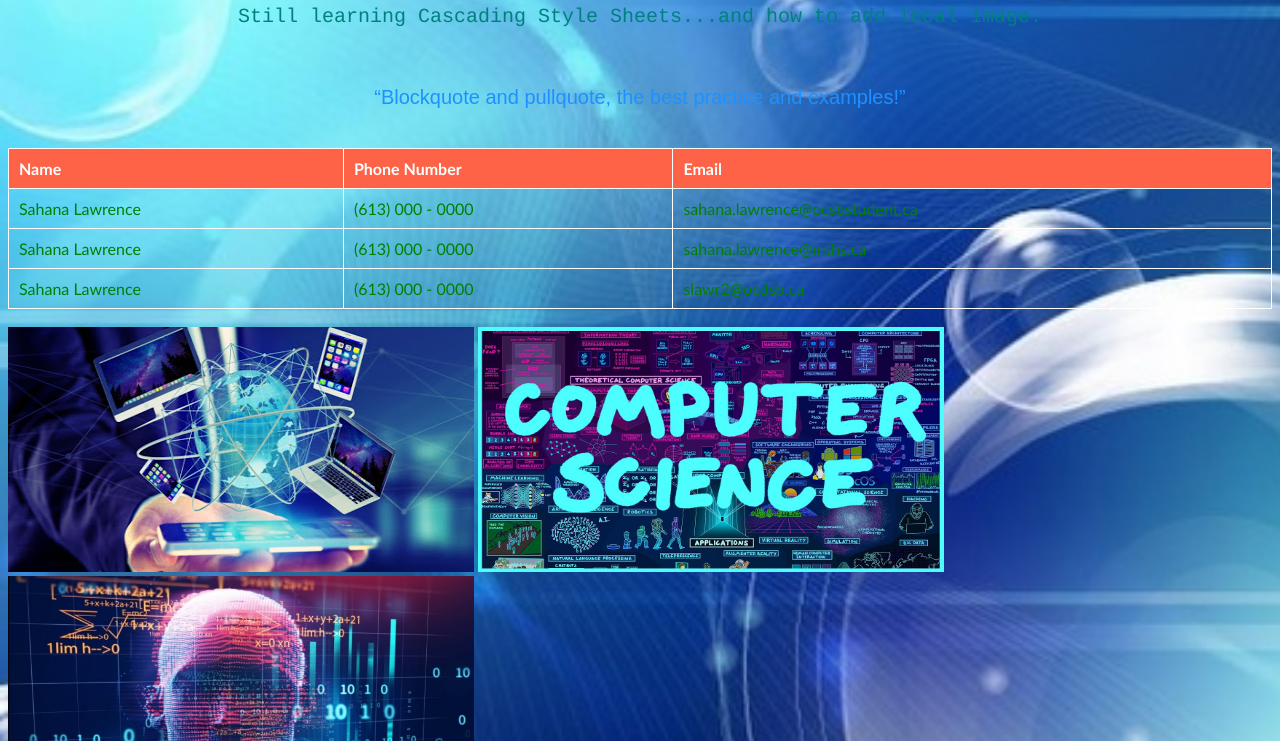
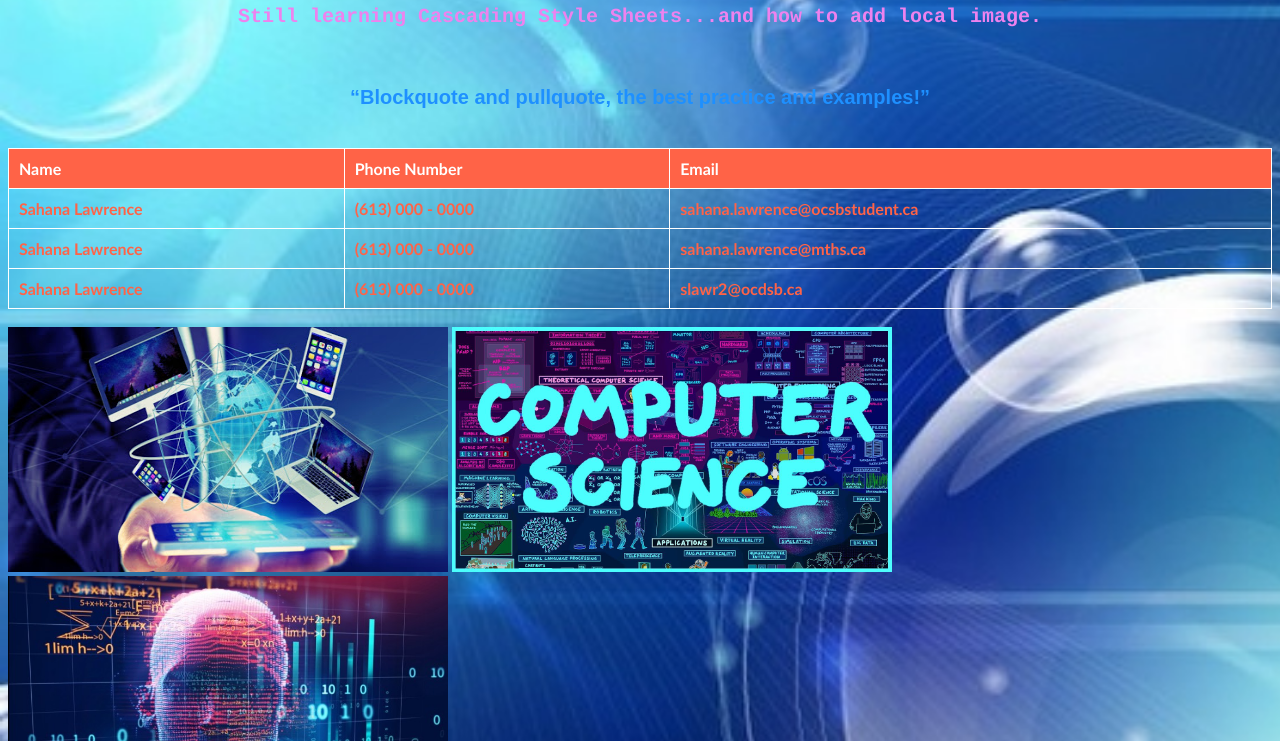
Before and after one commit to Sahana-Lawrence/ICS2O-Unit0-09-HTML, a plain HTML site: page index.html in a window 1280 px wide. Shown: the part 124-865 px from the top of the page. Drawn offline with Linux system fonts and the light colour scheme.

Commit message:
edited index.html and index.css

```diff
--- a/index.css
+++ b/index.css
@@ -6,20 +6,20 @@ body {
 
 h1 {
   font-family: verdana;
-  color: white;
+  color: tomato;
   text-align: center;
 }
 
 p {
   font-family: courier;
-  color: teal;
+  color: violet;
   text-align: center;
   font-size: 20px;
 }
 
 q {
   font-family: arial;
-  color: tomato;
+  color: white;
   font-size: 20px;
 }
 
@@ -43,5 +43,5 @@ q {
 }
 
 td {
-  color: green;
+  color: tomato;
 }
--- a/index.html
+++ b/index.html
@@ -14,13 +14,18 @@
     <h1>My First CSS and Local Image</h1>
     <hr>
     <br>
+    <b>
       <p>Still learning Cascading Style Sheets...and how to add local image.</p>
+    </b>
     <br>
     <p>
+      <b>
         <q style="color:DodgerBlue;">Blockquote and pullquote, the best practice and examples!</q>
+      </b>
     </p>
     <br>
     <div>
+      <b>
         <table id="customers">
           <tr>
             <th>Name</th>
@@ -43,12 +48,13 @@
             <td>slawr2@ocdsb.ca</td>
           </tr>
         </table>
+      </b>
     </div>
     <br>
     <images>
-      <img src="./images/mobile.jpg" alt="Local Image" width="466" height="245px">
-      <img src="./images/comp.jpg" alt="Local Image" width="466px" height="245px">
-      <img src="./images/comp2.jpg" alt="Local Image" width="466px" height="245px">
+      <img src="./images/mobile.jpg" alt="Local Image" width="440" height="245px">
+      <img src="./images/comp.jpg" alt="Local Image" width="440px" height="245px">
+      <img src="./images/comp2.jpg" alt="Local Image" width="440px" height="245px">
     </images>
   </body>
 </html>
```
Lines whose indentation alone changed are shown as unchanged.
